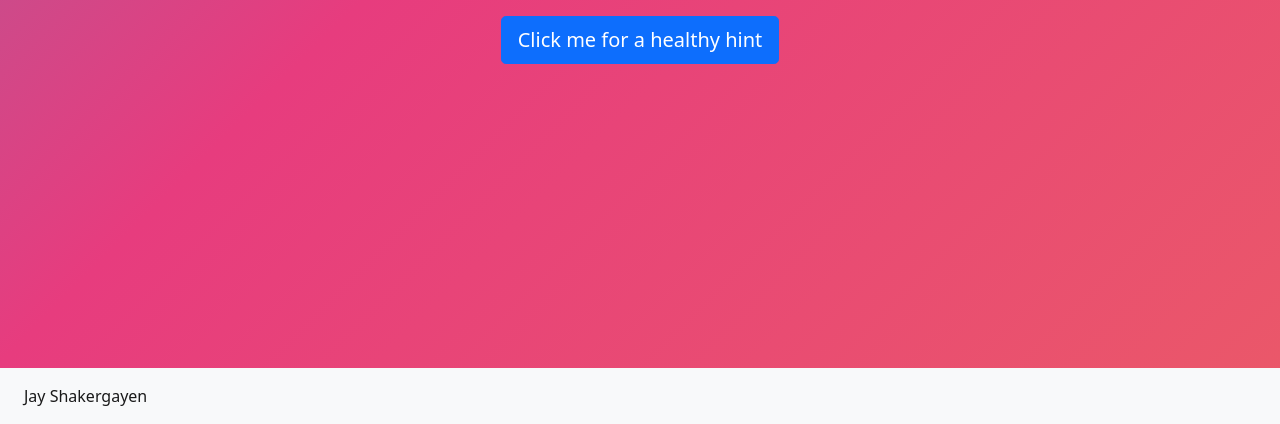
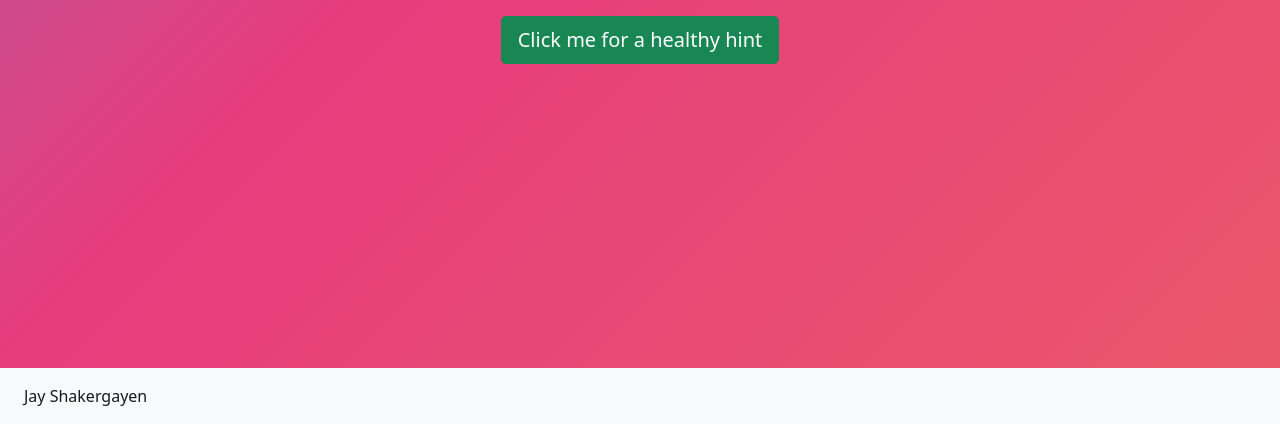
Before and after one commit to jayshakergayen/health_hints, a plain HTML site: page index.html in a window 1280 px wide. Shown: the part 432-856 px from the top of the page. Drawn offline with nearby package versions, Linux system fonts and the light colour scheme.

Commit message:
new button

```diff
--- a/index.html
+++ b/index.html
@@ -17,7 +17,7 @@
         <div class="jumbotron my-auto text-center">
           <h1 class="display-1 ">Health hints🥕</h1>
           <p id="paragraph1">you will see your hint here first click below 👇</p>
-          <button type="button" onclick="my_function();" class="btn btn-primary btn-lg btn-block">Click me for a healthy hint</button>
+          <button type="button" onclick="my_function();" class="btn btn-success btn-lg btn-block">Click me for a healthy hint</button>
         </div>
     </div>
 
```
